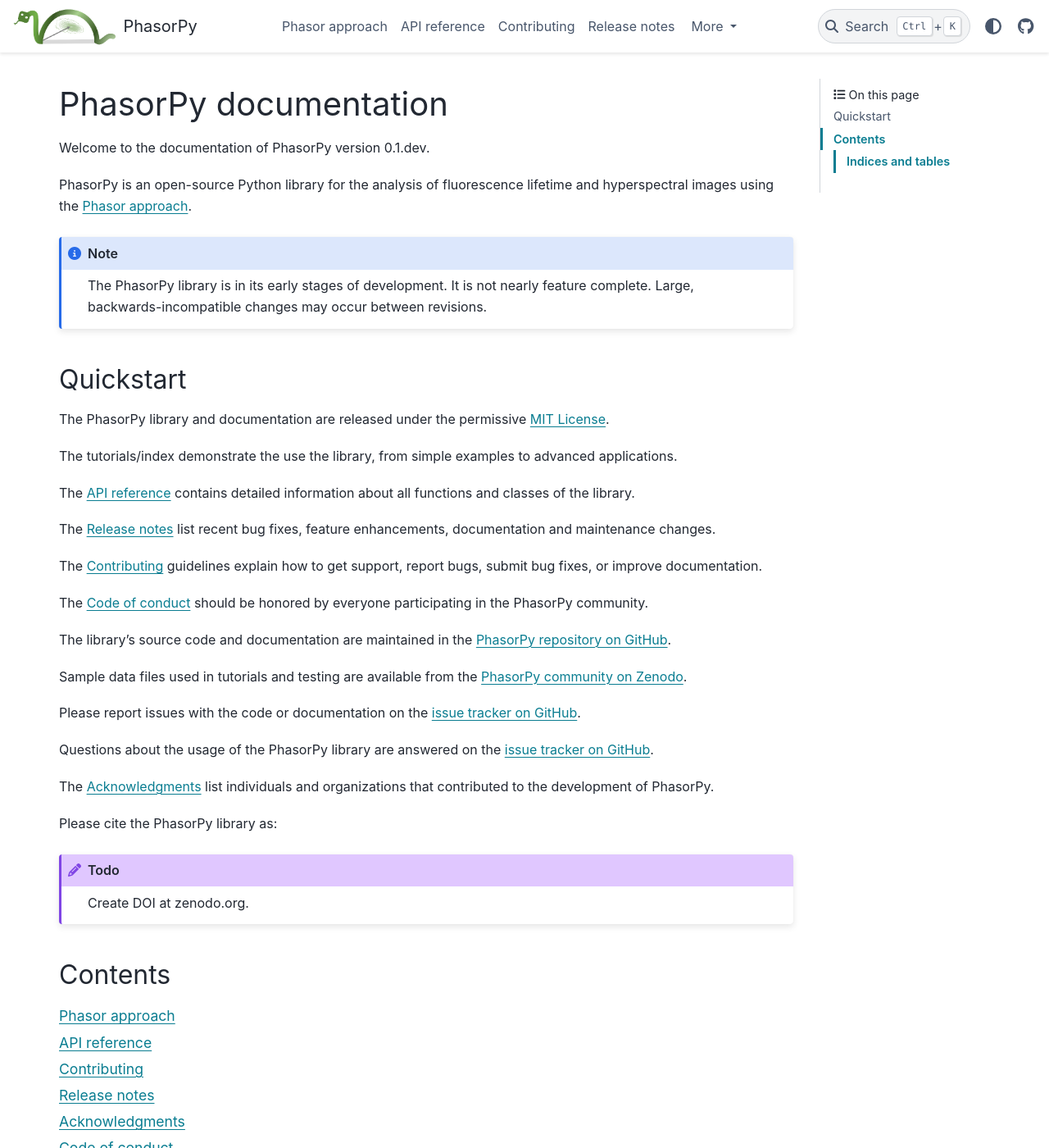
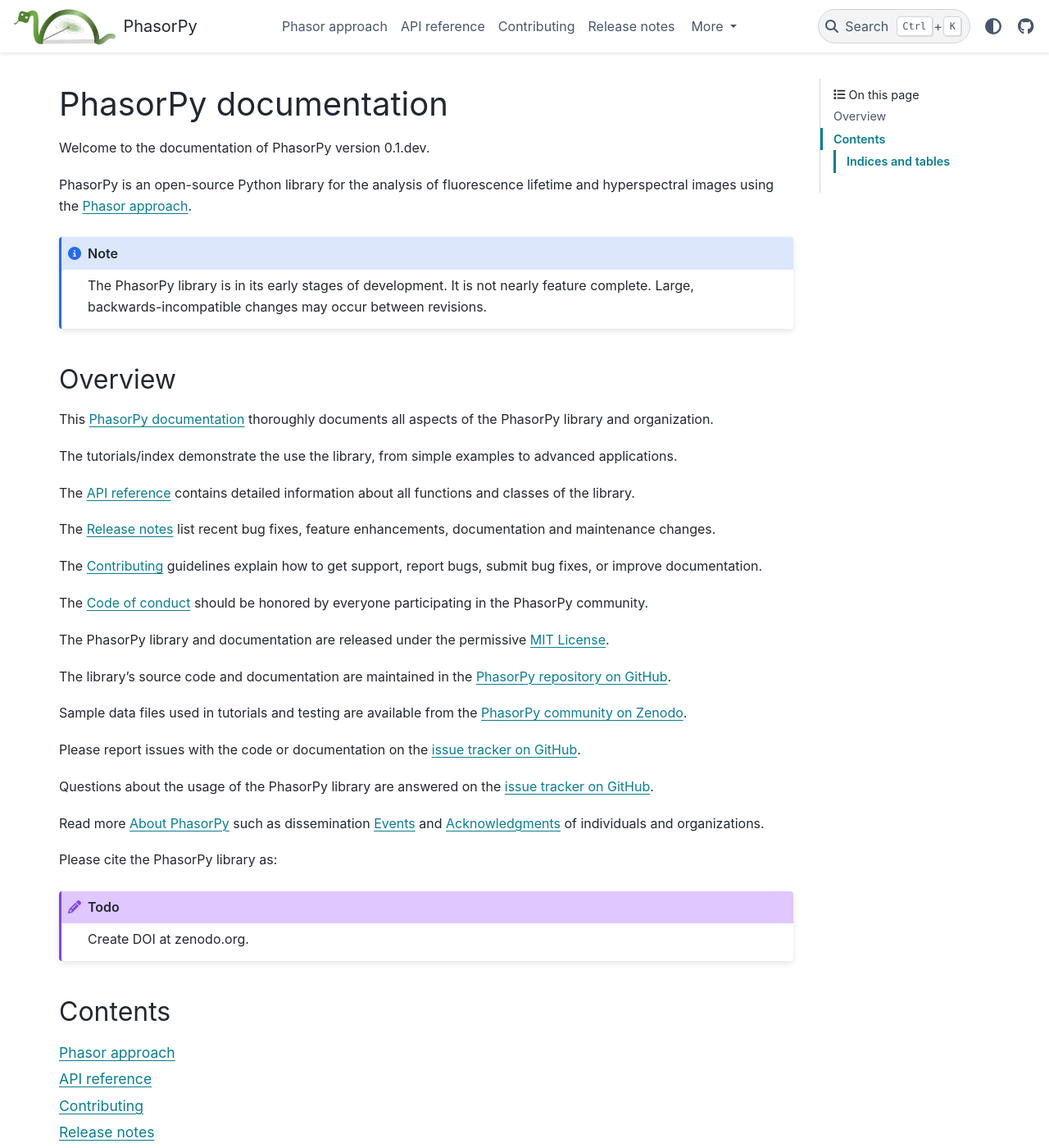
Before and after one commit to phasorpy/phasorpy, a Sphinx documentation site: the page built from docs/index.rst, in a window 1280 px wide and 1400 px high. Shown: the whole window at 82% size. Built offline with Sphinx 7.4.7 and the PyData theme 0.15.4, drawn with Linux system fonts in a browser that asks for light colours; pages that are not in the unit, such as notebooks, are missing from menus.

Commit message:
Add list of events

```diff
--- a/docs/index.rst
+++ b/docs/index.rst
@@ -12,11 +12,11 @@
     It is not nearly feature complete.
     Large, backwards-incompatible changes may occur between revisions.
 
-Quickstart
-==========
+Overview
+========
 
-The PhasorPy library and documentation are released under the permissive
-:doc:`license`.
+This :doc:`index` thoroughly documents all aspects of the PhasorPy library
+and organization.
 
 The :doc:`tutorials/index` demonstrate the use the library, from simple
 examples to advanced applications.
@@ -33,6 +33,9 @@
 The :doc:`code_of_conduct` should be honored by everyone participating in
 the PhasorPy community.
 
+The PhasorPy library and documentation are released under the permissive
+:doc:`license`.
+
 The library's source code and documentation are maintained in the
 `PhasorPy repository on GitHub <https://github.com/phasorpy/phasorpy>`_.
 
@@ -45,8 +48,8 @@
 Questions about the usage of the PhasorPy library are answered on the
 `issue tracker on GitHub <https://github.com/phasorpy/phasorpy/issues>`_.
 
-The :doc:`acknowledgments` list individuals and organizations that
-contributed to the development of PhasorPy.
+Read more :doc:`about` such as dissemination :ref:`events`
+and :ref:`acknowledgments` of individuals and organizations.
 
 Please cite the PhasorPy library as:
 
@@ -65,9 +68,9 @@
     api/index
     contributing
     release
-    acknowledgments
     code_of_conduct
     license
+    about
 
 Indices and tables
 ------------------
```
Also changed, not shown: docs/about.rst (added, +60 -0 lines), docs/acknowledgments.rst (deleted, +0 -31 lines).
